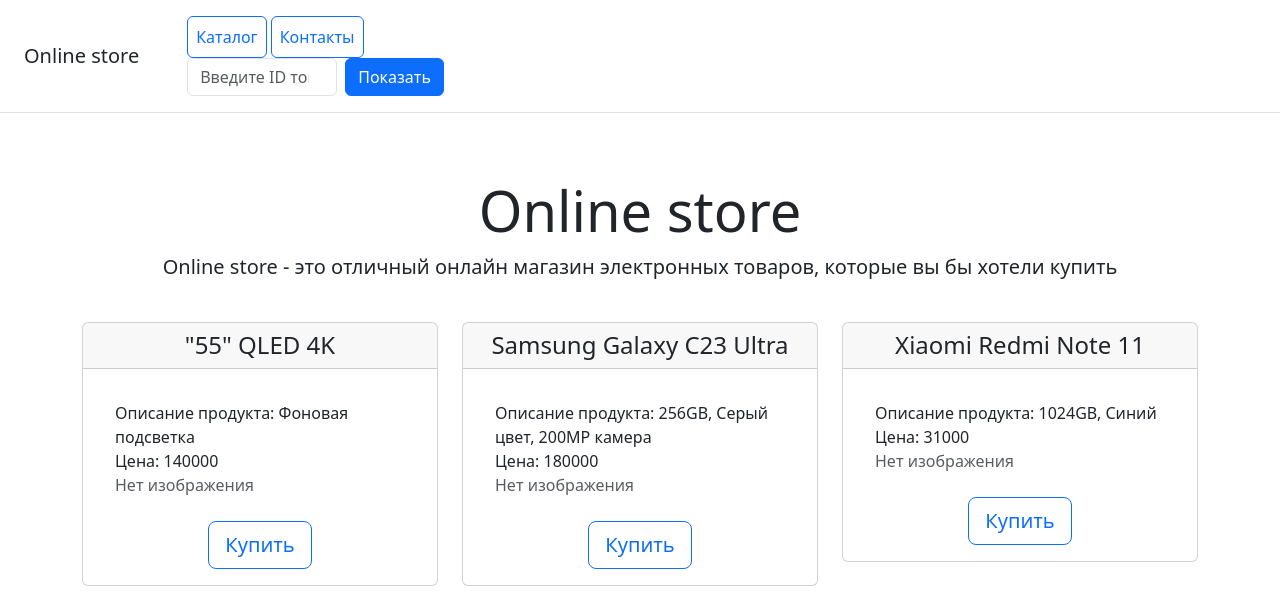
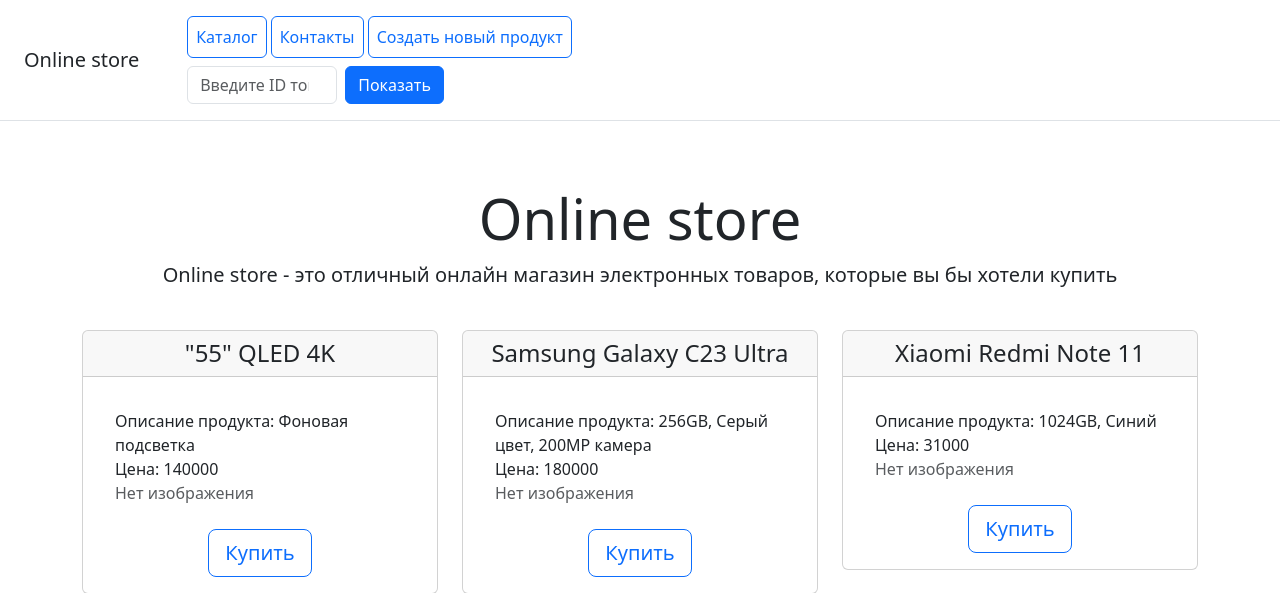
Before and after one commit to KlimanovGrigoriy888/Online_store_django, a Django app: page /catalog/home/ in a window 1280 px wide. Shown: the top 593 px of the page. Run offline with Django 5.2, Linux system fonts and the light colour scheme; data comes from the database, SQL or seed files in the repository; some libraries are stand-ins or nearby versions.

Commit message:
Исправлены файлы base.html и urls.py для представления product_input.

```diff
--- a/catalog/templates/catalog/base.html
+++ b/catalog/templates/catalog/base.html
@@ -13,8 +13,9 @@
     <nav class="ms-5">
         <a class="p-2 btn btn-outline-primary" href="/catalog/home/">Каталог</a>
         <a class="p-2 btn btn-outline-primary" href="/catalog/contacts/">Контакты</a>
+        <a class="p-2 btn btn-outline-primary" href="/catalog/product_input/">Создать новый продукт</a>
         <!-- Перенаправляет в меню на товар с введеным ID товара -->
-        <form method="post" action="{% url 'catalog:home' %}" class="d-flex mb-0">
+        <form method="post" action="{% url 'catalog:home' %}" class="d-flex mt-2 align-items mb-0">
             {% csrf_token %}
             <input class="form-control me-2" type="number" name="product_id" placeholder="Введите ID товара" required
                    style="width: 150px;">
--- a/catalog/urls.py
+++ b/catalog/urls.py
@@ -12,5 +12,5 @@ urlpatterns = [
     path('home/', views.view_home, name='home'),
     path('contacts/', views.contact, name='contacts'),
     path('product_detail/<int:product_id>/', views.product_detail, name='product_detail'),
-    path('product_input', views.product_input_form, name='product_input'),
+    path('product_input/', views.product_input_form, name='product_input'),
 ]
```
